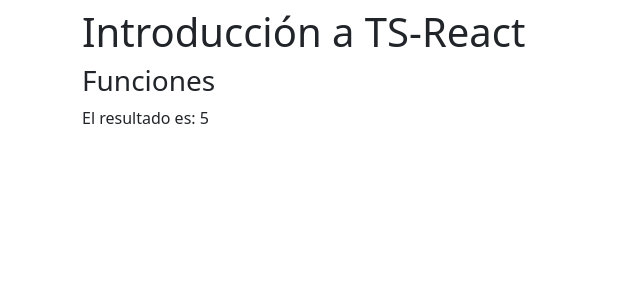
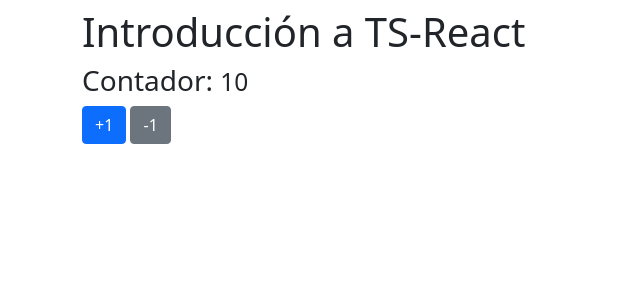
Before and after one commit to omarlv86/react-native-ts-class, a React (Create React App) app: page / in a window 1280 px wide. Shown: the top 300 px of the page, without its empty margins (0-640 px from the left). Built offline with nearby package versions, Linux system fonts and the light colour scheme.

Commit message:
Main | Hook UseState

```diff
--- a/src/App.tsx
+++ b/src/App.tsx
@@ -1,5 +1,6 @@
 import React from 'react'
-import { Funciones } from './typescript/Funciones'
+import { Contador } from './components/Contador'
+/* import { Funciones } from './typescript/Funciones' */
 //import { ObjetosLiterales } from './typescript/ObjetosLiterales'
 //import { TiposBasicos } from './typescript/TiposBasicos'
 
@@ -9,7 +10,8 @@
       <h1>Introducción a TS-React</h1>
       {/*<TiposBasicos/>*/}
       {/*<ObjetosLiterales/>*/}
-      <Funciones/>
+      {/* <Funciones/> */}
+      <Contador/>
     </div>
   )
 }
--- /dev/null
+++ b/src/components/Contador.tsx
@@ -0,0 +1,22 @@
+import { useState } from "react"
+
+export const Contador = () => {
+
+    const [valor, setValor] = useState(10)
+
+    const acumular = (numero: number) => {
+        setValor(valor + numero);
+    }
+    return (
+        <>
+            <h3>Contador: <small>{valor}</small></h3>
+            <button className="btn btn-primary" onClick={() => acumular(1)}>
+                +1
+            </button>
+            &nbsp;
+            <button className="btn btn-secondary" onClick={() => acumular(-1)}>
+                -1
+            </button>
+        </>
+    )
+}
```
